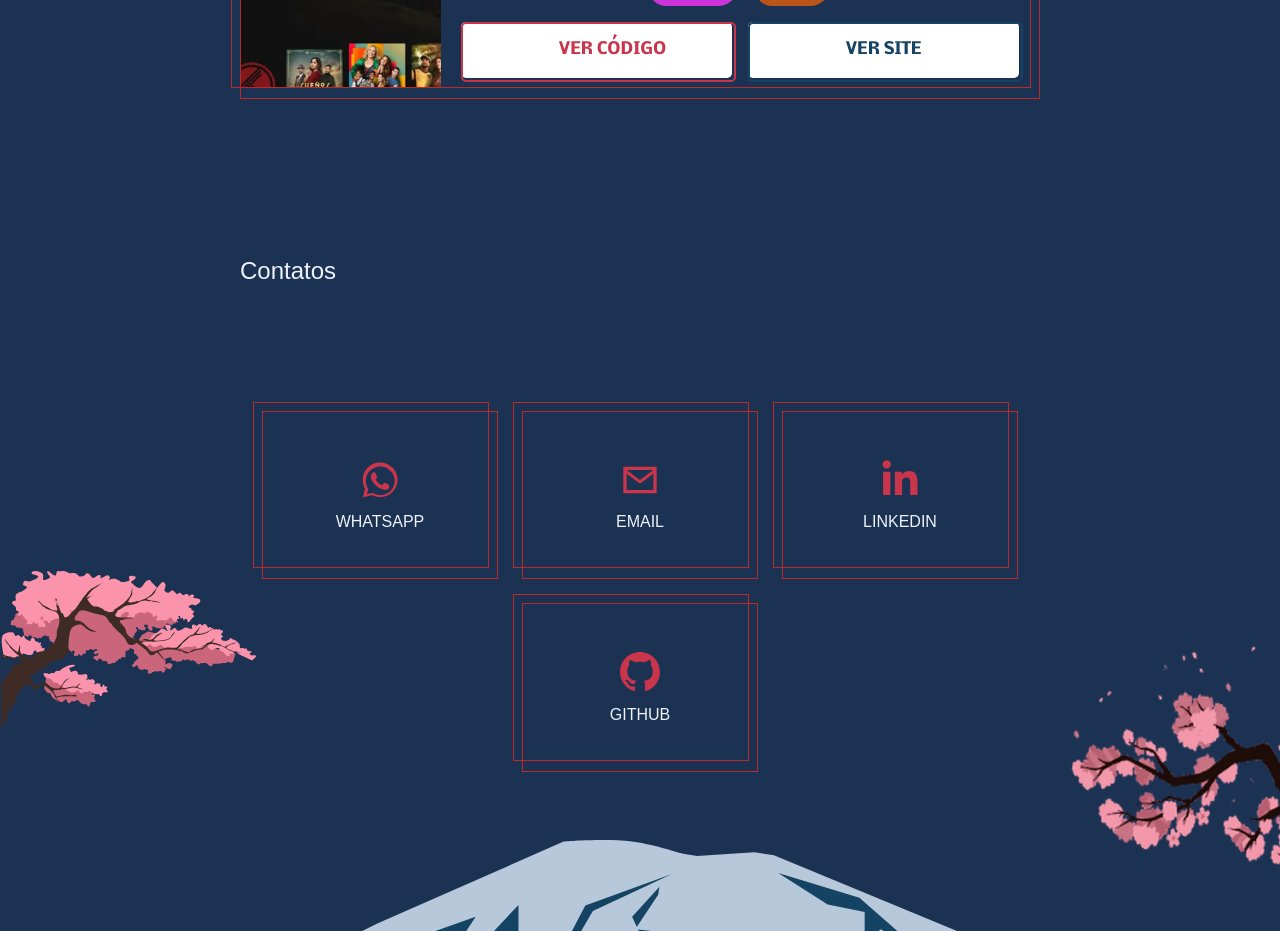
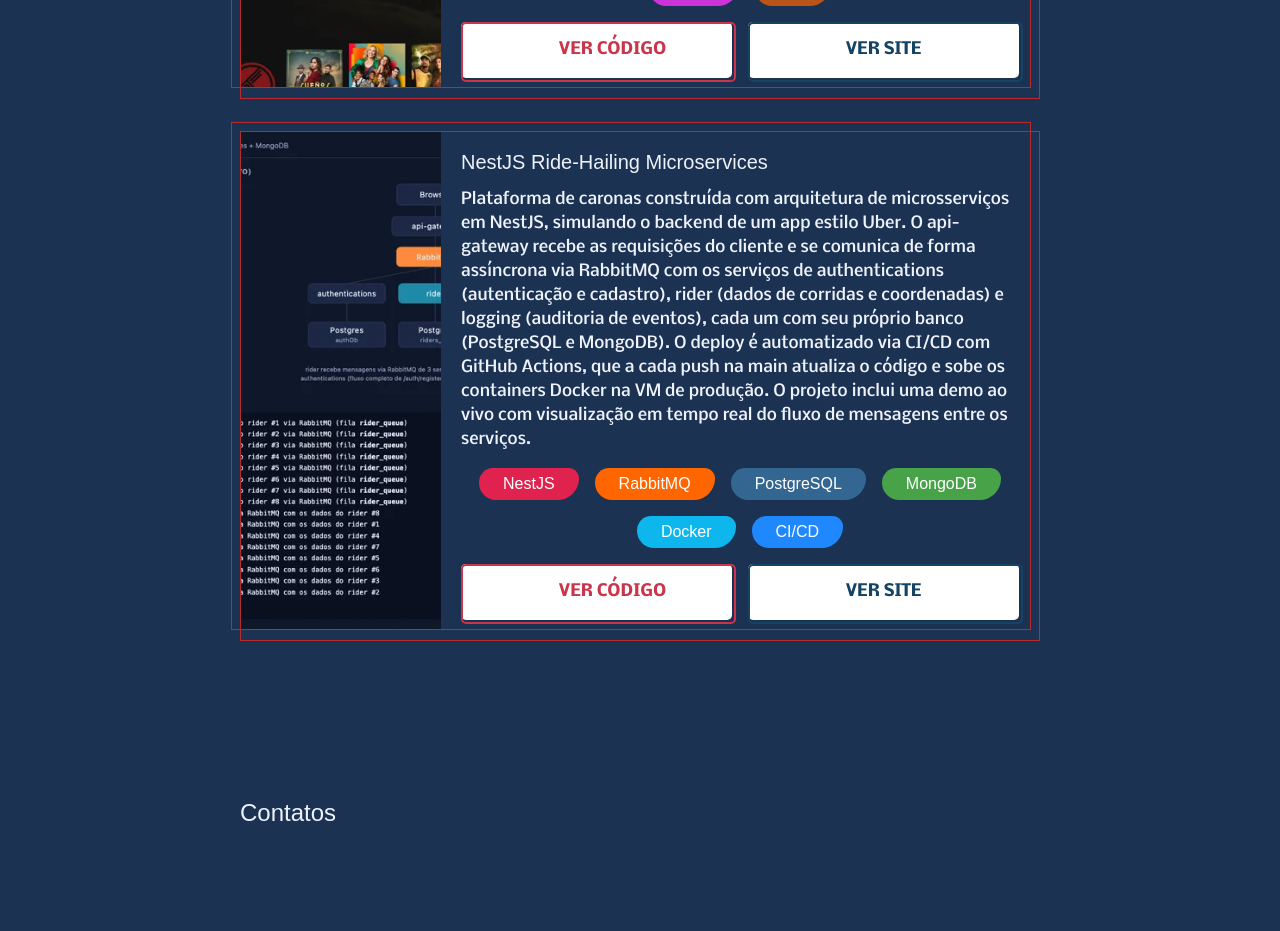
Before and after one commit to LaryssaGomes/my-portfolio-japanese-theme, a Next.js app: page / in a window 1280 px wide. Shown: the part 6060-6991 px from the top of the page. Built offline with nearby package versions, Linux system fonts and the light colour scheme; a web font is replaced by a local one.

Commit message:
feat: Adicionar suporte ao CloudFront nas traduções de ferramentas e metodologias

```diff
--- a/src/components/background-section/project.tsx
+++ b/src/components/background-section/project.tsx
@@ -43,6 +43,23 @@
       height: 535,
     },
   },
+  {
+    tags: [
+      { name: "NestJS", color: "#E0234E" },
+      { name: "RabbitMQ", color: "#FF6600" },
+      { name: "PostgreSQL", color: "#336791" },
+      { name: "MongoDB", color: "#47A248" },
+      { name: "Docker", color: "#0db7ed" },
+      { name: "CI/CD", color: "#2088FF" },
+    ],
+    infoLink: "https://github.com/LaryssaGomes/nestjs-ride-hailing-microservices",
+    projectLink: "https://rides.catverse.com.br/demo",
+    image: {
+      url: "/imagens/projetos/ride_hailing.webp",
+      width: 900,
+      height: 578,
+    },
+  },
 ];
 
 export const Project = () => {
--- a/src/i18n/en.ts
+++ b/src/i18n/en.ts
@@ -158,6 +158,11 @@
         description:
           "Netflix Clone is a web application built with React.js that recreates the visual interface of the Netflix homepage. The project's goal is to offer a viewing experience similar to the streaming platform, using data provided by the TMDB API. The application displays a variety of movies and TV shows, organized into categories such as 'Popular' and 'Recommended'. The interface is responsive, ensuring smooth navigation across different devices, from desktops to smartphones.",
       },
+      {
+        title: "NestJS Ride-Hailing Microservices",
+        description:
+          "A ride-hailing platform built with a NestJS microservices architecture, simulating the backend of an Uber-style app. The api-gateway receives client requests and communicates asynchronously via RabbitMQ with the authentications (auth and sign-up), rider (ride data and coordinates), and logging (event auditing) services, each with its own database (PostgreSQL and MongoDB). Deployment is automated via a GitHub Actions CI/CD pipeline that updates the code and rebuilds the Docker containers on the production VM on every push to main. The project includes a live demo with real-time visualization of the message flow between services.",
+      },
     ],
   },
   contact: {
--- a/src/i18n/pt.ts
+++ b/src/i18n/pt.ts
@@ -158,6 +158,11 @@
         description:
           "Netflix Clone é uma aplicação web desenvolvida com React.js que recria a interface visual da página inicial da Netflix. O objetivo do projeto é oferecer uma experiência visual semelhante à plataforma de streaming, utilizando dados fornecidos pela API TMDB. A aplicação exibe uma variedade de filmes e séries de TV, organizados em categorias como 'Populares' e 'Recomendados'. A interface é responsiva, garantindo uma navegação fluida em diferentes dispositivos, desde desktops até smartphones.",
       },
+      {
+        title: "NestJS Ride-Hailing Microservices",
+        description:
+          "Plataforma de caronas construída com arquitetura de microsserviços em NestJS, simulando o backend de um app estilo Uber. O api-gateway recebe as requisições do cliente e se comunica de forma assíncrona via RabbitMQ com os serviços de authentications (autenticação e cadastro), rider (dados de corridas e coordenadas) e logging (auditoria de eventos), cada um com seu próprio banco (PostgreSQL e MongoDB). O deploy é automatizado via CI/CD com GitHub Actions, que a cada push na main atualiza o código e sobe os containers Docker na VM de produção. O projeto inclui uma demo ao vivo com visualização em tempo real do fluxo de mensagens entre os serviços.",
+      },
     ],
   },
   contact: {
```
Also changed, not shown: public/imagens/projetos/ride_hailing.webp (added).
